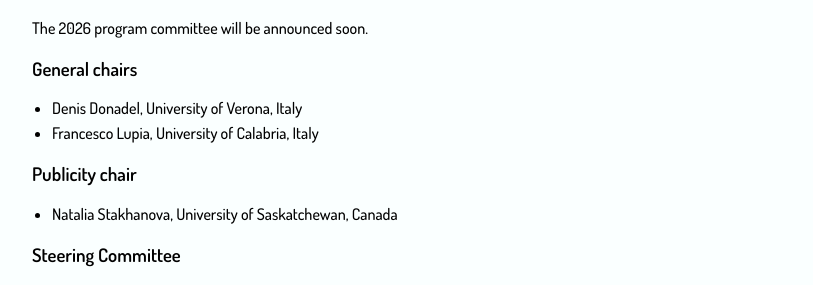
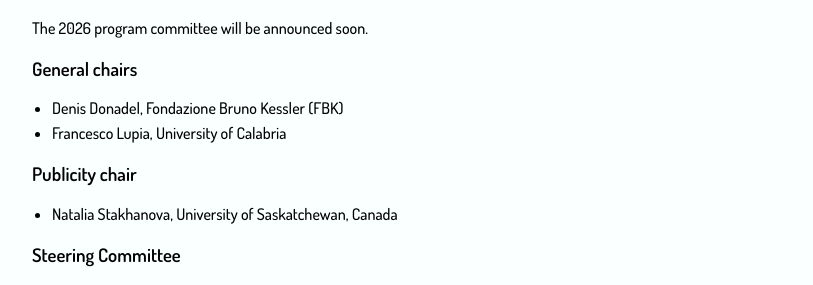
Before and after one commit to BillyPragSec/billypragsec.github.io, a Jekyll site: the page built from index.md, in a window 1280 px wide and 900 px high, scrolled down 2749 px. Shown: the part 162-447 px from the top of the window, without its empty margins (233-1046 px from the left). Built offline with Jekyll 4.4.1, drawn with Linux system fonts in a browser that asks for light colours; our own code applies the rules of GitHub Pages for plain Markdown files.

Commit message:
Update general chairs information in index.md

```diff
--- a/index.md
+++ b/index.md
@@ -79,8 +79,8 @@ Scholarship recipients will have their workshop registration covered by THP, all
 The 2026 program committee will be announced soon.
 
 ### General chairs
-* Denis Donadel, University of Verona, Italy
-* Francesco Lupia, University of Calabria, Italy
+* Denis Donadel, Fondazione Bruno Kessler (FBK)
+* Francesco Lupia, University of Calabria
 
 ### Publicity chair
 * Natalia Stakhanova, University of Saskatchewan, Canada
```
